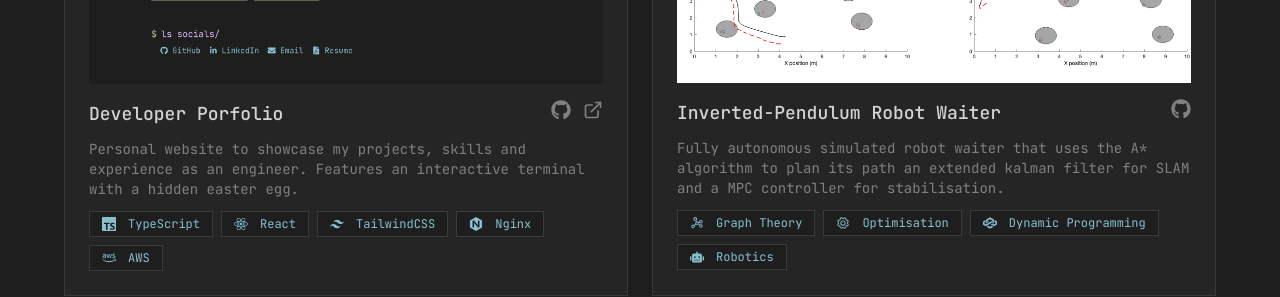
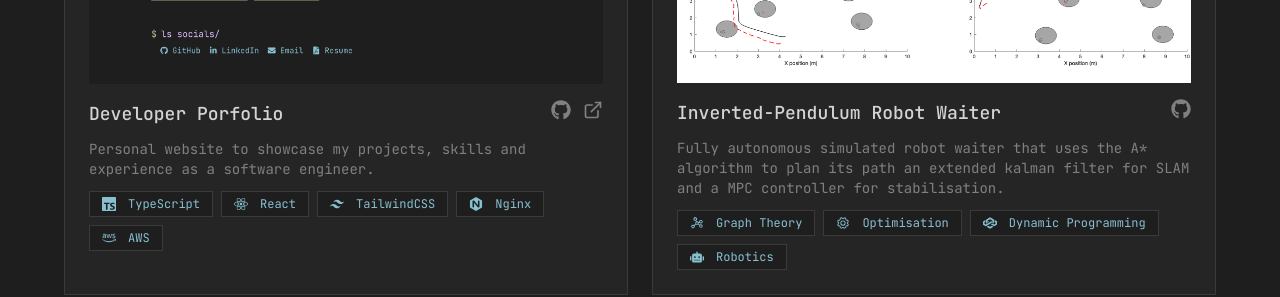
Before and after one commit to lazarr1/lulazar-com, a React (Vite) app: page /projects in a window 1280 px wide. Shown: the part 1020-1317 px from the top of the page. Built offline with nearby package versions, Linux system fonts and the light colour scheme.

Commit message:
fixed project desc

```diff
--- a/src/pages/Projects.tsx
+++ b/src/pages/Projects.tsx
@@ -110,8 +110,7 @@ const projects = [
   {
     title: "Developer Porfolio",
     description:
-      "Personal website to showcase my projects, skills and experience as an engineer. \
-    Features an interactive terminal with a hidden easter egg.",
+      "Personal website to showcase my projects, skills and experience as a software engineer.",
     tech: ["TypeScript", "React", "TailwindCSS", "Nginx", "AWS"],
     src: "projects/developer.png",
     githubUrl: "https://github.com/lazarr1/lulazar-com",
```
